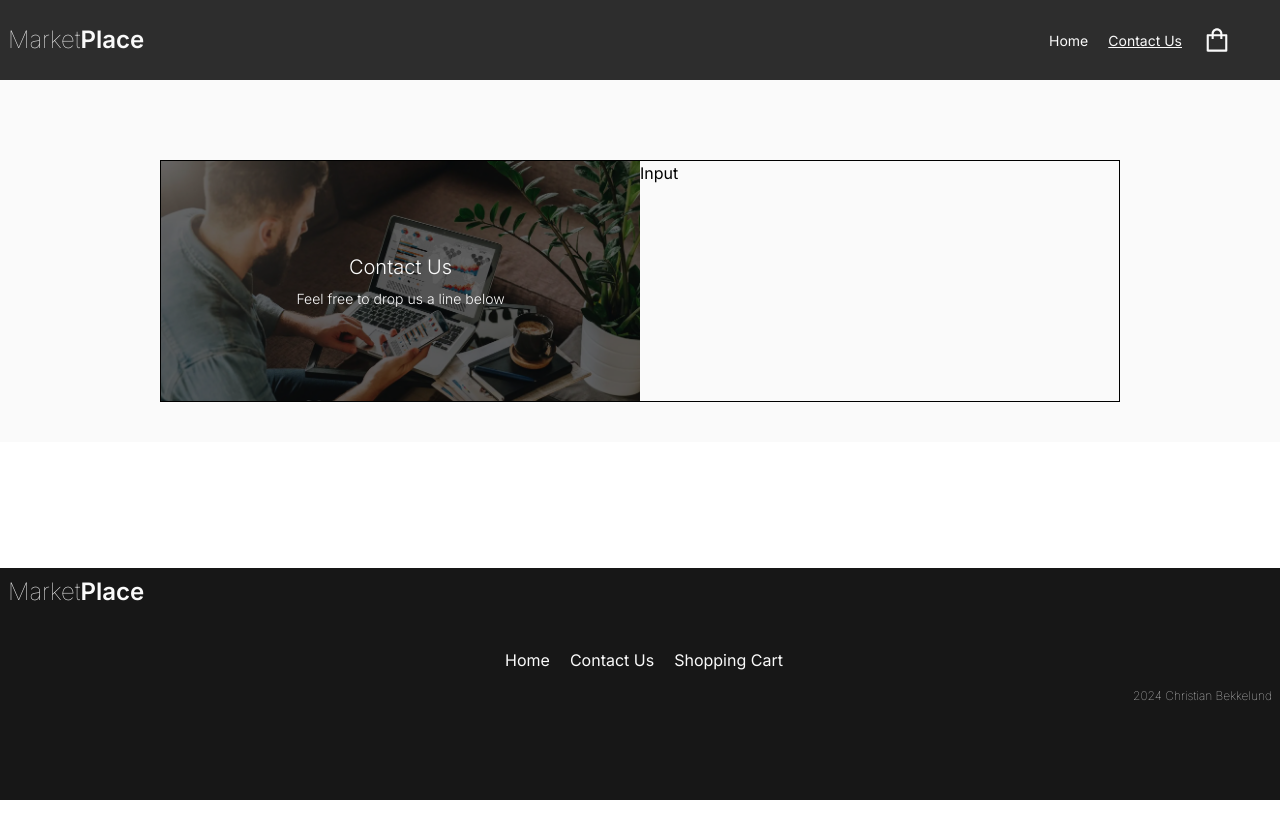
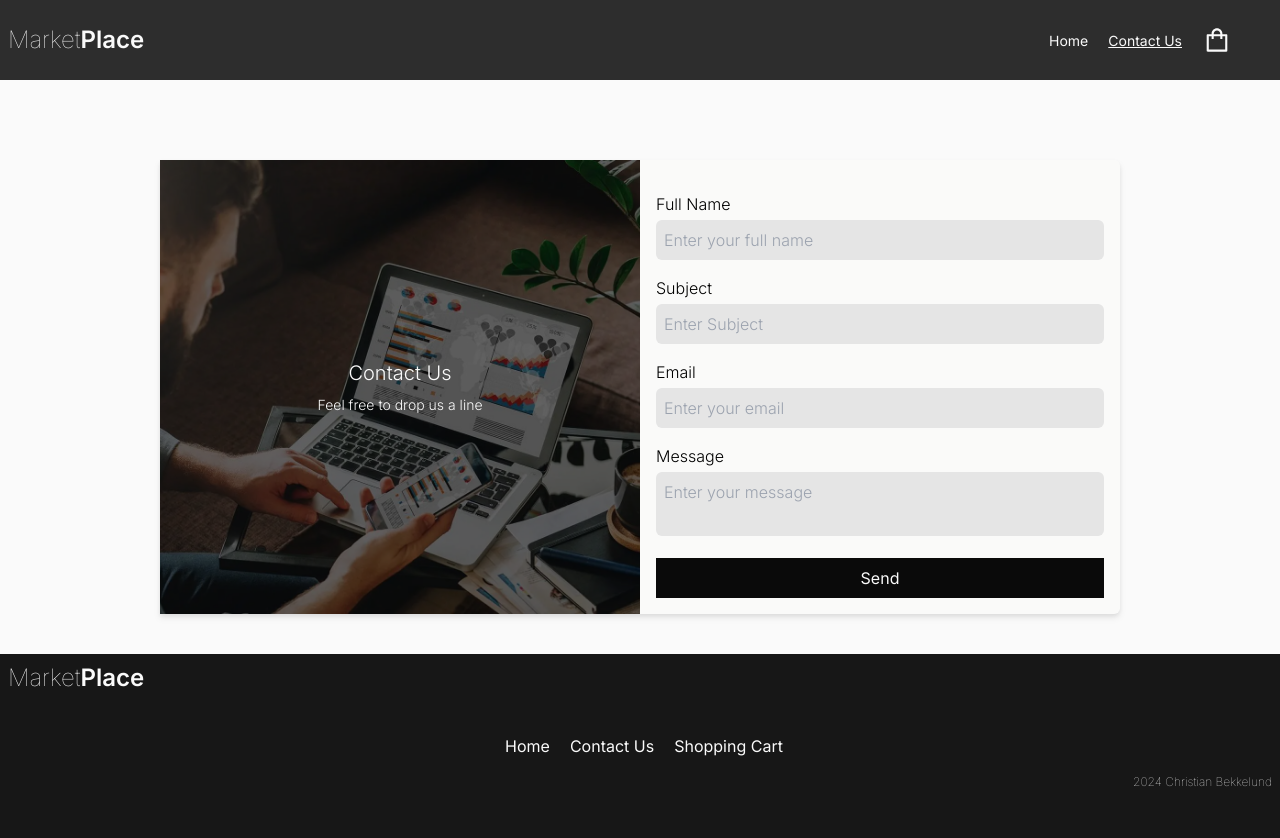
Before and after one commit to chrisbekk/e-commerce, a React (Vite) app: page /contact in a window 1280 px wide. Shown: the top 838 px of the page. Before the commit the page ends 800 px from the top, so only its background shows below. Built offline with nearby package versions, Linux system fonts and the light colour scheme.

Commit message:
Started working on contact form

```diff
--- /dev/null
+++ b/src/components/ContactForm/Form/EmailInput.jsx
@@ -0,0 +1,21 @@
+import React from 'react';
+
+export const EmailInput = () => {
+  const handleChanges = (e) => {
+    console.log(e.target.value);
+  };
+  return (
+    <div className='mt-4'>
+      <label htmlFor='email' className='block font-light'>
+        Email
+      </label>
+      <input
+        className='focus:ring-primary-500 mt-1 w-full rounded-md  bg-neutral-200 p-2 font-light focus:border-transparent focus:outline-none focus:ring-2'
+        id='email'
+        type='email'
+        placeholder='Enter your email'
+        onChange={(e) => handleChanges(e)}
+      />
+    </div>
+  );
+};
--- a/src/components/ContactForm/Form/Input.jsx
+++ b/src/components/ContactForm/Form/Input.jsx
@@ -1,5 +1,31 @@
 import React from 'react';
+import { useState } from 'react';
+export const Input = ({ label, id, type, placeholder, minLength = 3 }) => {
+  const [value, setValue] = useState('');
+  const [isValid, setIsValid] = useState(true);
+  const handleChanges = (e) => {
+    setValue(e.target.value);
+    if (e.target.value.length >= minLength || e.target.value === '') {
+      setIsValid(true);
+    } else {
+      setIsValid(false);
+    }
+  };
 
-export const Input = () => {
-  return <div>Input</div>;
+  const style = !isValid ? 'border border-rose-600' : '';
+  return (
+    <div className='mt-4'>
+      <label htmlFor={id} className='block font-light'>
+        {label}
+      </label>
+      <input
+        className={`focus:ring-primary-500 mt-1 w-full rounded-md  bg-neutral-200 p-2 font-light focus:border-transparent focus:outline-none focus:ring-2 ${style}`}
+        id={id}
+        type={type}
+        placeholder={placeholder}
+        onChange={(e) => handleChanges(e)}
+        value={value}
+      />
+    </div>
+  );
 };
--- /dev/null
+++ b/src/components/ContactForm/Form/TextArea.jsx
@@ -0,0 +1,17 @@
+import React from 'react';
+
+export const TextArea = ({ label, id, placeholder, minLength = 3 }) => {
+  return (
+    <div className='mt-4'>
+      <label htmlFor={id} className='block font-light'>
+        {label}
+      </label>
+      <textarea
+        className='focus:ring-primary-500 mt-1 w-full rounded-md  bg-neutral-200 p-2 font-light focus:border-transparent focus:outline-none focus:ring-2'
+        id={id}
+        placeholder={placeholder}
+        style={{ resize: 'none' }}
+      ></textarea>
+    </div>
+  );
+};
--- a/src/components/ContactForm/Form/index.jsx
+++ b/src/components/ContactForm/Form/index.jsx
@@ -1,9 +1,36 @@
 import React from 'react';
 import { Input } from './Input';
+import { TextArea } from './TextArea';
+import { EmailInput } from './EmailInput';
 export const Form = () => {
   return (
-    <div>
-      <Input />
+    <div className='mt-4 w-full p-4 md:mt-0'>
+      <form>
+        <Input
+          label={'Full Name'}
+          id={'name'}
+          type={'text'}
+          placeholder={'Enter your full name'}
+        />
+        <Input
+          label={'Subject'}
+          id={'subject'}
+          type={'text'}
+          placeholder={'Enter Subject'}
+        />
+        <EmailInput />
+        <TextArea
+          label={'Message'}
+          id={'message'}
+          placeholder={'Enter your message'}
+        />
+        <button
+          type='submit'
+          className='mt-4 w-full bg-neutral-950 py-2 text-neutral-50'
+        >
+          Send
+        </button>
+      </form>
     </div>
   );
 };
--- a/src/components/ContactForm/FormImage.jsx
+++ b/src/components/ContactForm/FormImage.jsx
@@ -2,11 +2,15 @@ import React from 'react';
 
 export const FormImage = () => {
   return (
-    <div className='relative'>
-      <img src='/contact.webp' alt='Contact us' />
+    <div className='relative h-full'>
+      <img
+        src='/contact.webp'
+        alt='Contact us'
+        className='h-full object-cover'
+      />
       <div className='absolute inset-0 flex flex-col items-center justify-center bg-black bg-opacity-60 font-light text-neutral-50'>
         <h1 className='mb-2 text-xl'>Contact Us</h1>
-        <p className='text-sm'>Feel free to drop us a line below</p>
+        <p className='text-sm'>Feel free to drop us a line</p>
       </div>
     </div>
   );
--- a/src/components/ContactForm/index.jsx
+++ b/src/components/ContactForm/index.jsx
@@ -3,7 +3,7 @@ import { FormImage } from './FormImage';
 import { Form } from './Form';
 export const ContactForm = () => {
   return (
-    <div className='mx-auto mt-10 grid max-w-96 grid-rows-2 border border-black sm:mt-20 sm:max-w-[540px] md:max-w-[960px] md:grid-cols-2 md:grid-rows-1'>
+    <div className='mx-auto mt-10 max-w-96 rounded-md bg-stone-50 drop-shadow-md sm:mt-20 sm:grid sm:max-w-[540px] md:max-w-[960px] md:grid-cols-2 md:grid-rows-1'>
       <FormImage />
       <Form />
     </div>
```
